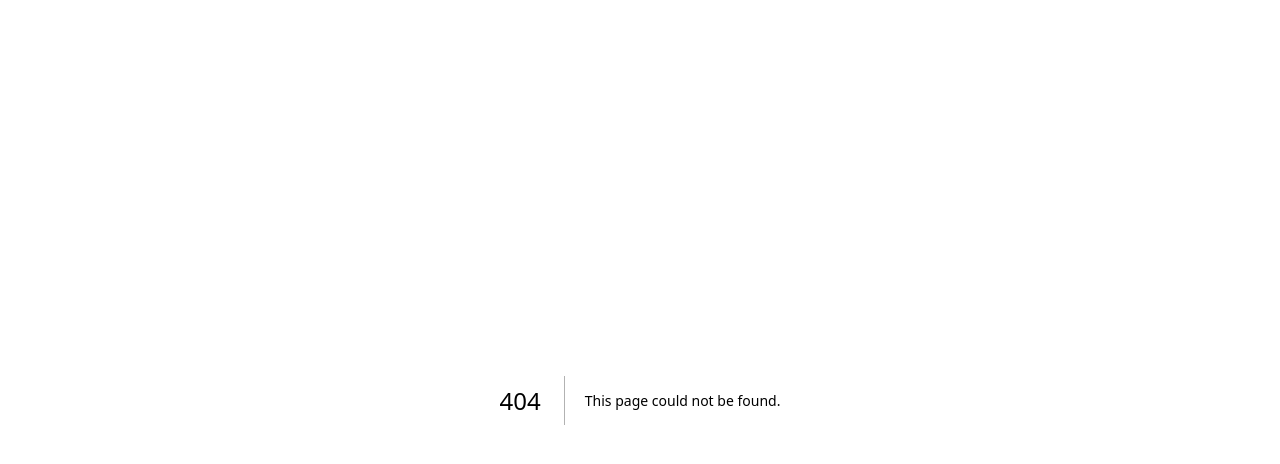
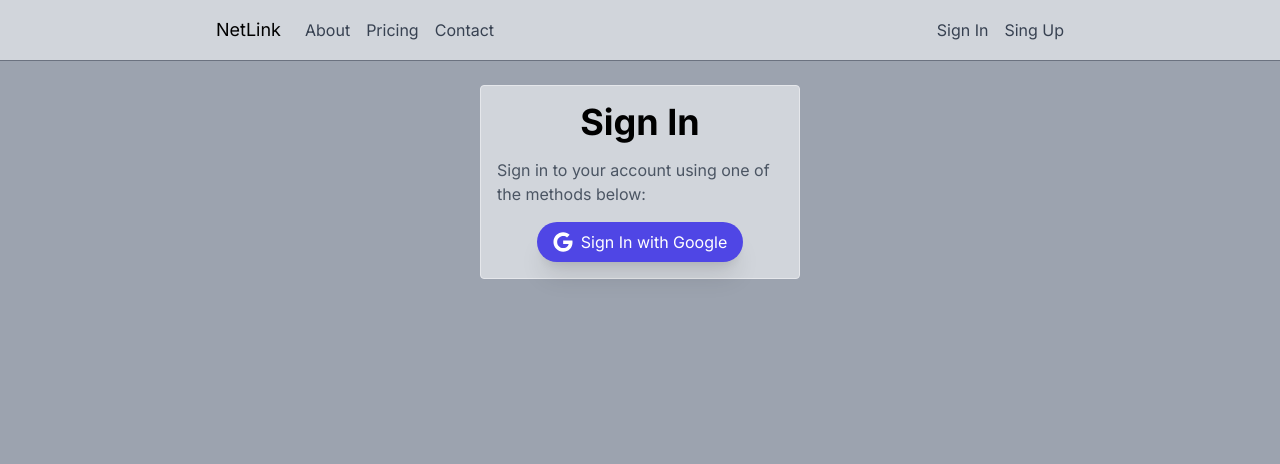
Before and after one commit to Ghostikxd/linktree-clone, a Next.js app: page /login in a window 1280 px wide. Before the commit this address had no page. Shown: the top 464 px of the page. Built offline with nearby package versions, Linux system fonts and the light colour scheme.

Commit message:
first commit/added some ui

```diff
--- /dev/null
+++ b/src/app/api/auth/[...nextauth]/route.ts
@@ -0,0 +1,15 @@
+import NextAuth from 'next-auth'
+import GoogleProvider from 'next-auth/providers/google'
+
+export const authOptions = {
+	providers: [
+		GoogleProvider({
+			clientId: process.env.GOOGLE_CLIENT_ID as string,
+			clientSecret: process.env.GOOGLE_CLIENT_SECRET as string,
+		}),
+	],
+}
+
+const handler = NextAuth(authOptions)
+
+export { handler as GET, handler as POST }
--- a/src/app/globals.css
+++ b/src/app/globals.css
@@ -2,26 +2,6 @@
 @tailwind components;
 @tailwind utilities;
 
-:root {
-  --foreground-rgb: 0, 0, 0;
-  --background-start-rgb: 214, 219, 220;
-  --background-end-rgb: 255, 255, 255;
+body {
+	@apply bg-gray-400;
 }
-
-@media (prefers-color-scheme: dark) {
-  :root {
-    --foreground-rgb: 255, 255, 255;
-    --background-start-rgb: 0, 0, 0;
-    --background-end-rgb: 0, 0, 0;
-  }
-}
-
-body {
-  color: rgb(var(--foreground-rgb));
-  background: linear-gradient(
-      to bottom,
-      transparent,
-      rgb(var(--background-end-rgb))
-    )
-    rgb(var(--background-start-rgb));
-}
--- a/src/app/layout.tsx
+++ b/src/app/layout.tsx
@@ -1,3 +1,4 @@
+import Header from '@/components/Header'
 import type { Metadata } from 'next'
 import { Inter } from 'next/font/google'
 import './globals.css'
@@ -5,18 +6,23 @@ import './globals.css'
 const inter = Inter({ subsets: ['latin'] })
 
 export const metadata: Metadata = {
-  title: 'Create Next App',
-  description: 'Generated by create next app',
+	title: 'NetLink',
+	description: 'LinkTree clone',
 }
 
 export default function RootLayout({
-  children,
+	children,
 }: {
-  children: React.ReactNode
+	children: React.ReactNode
 }) {
-  return (
-    <html lang="en">
-      <body className={inter.className}>{children}</body>
-    </html>
-  )
+	return (
+		<html lang='en'>
+			<body className={inter.className}>
+				<main>
+					<Header />
+					<div className='p-6 max-w-4xl mx-auto'>{children}</div>
+				</main>
+			</body>
+		</html>
+	)
 }
--- /dev/null
+++ b/src/app/login/page.tsx
@@ -0,0 +1,23 @@
+import Button from '@/components/Button'
+import { faGoogle } from '@fortawesome/free-brands-svg-icons'
+
+import { FontAwesomeIcon } from '@fortawesome/react-fontawesome'
+
+const LoginPage = () => {
+	return (
+		<div className=''>
+			<div className='bg-gray-300 border rounded p-4 max-w-xs mx-auto flex flex-col items-center'>
+				<h1 className='mb-4 text-4xl font-bold text-center'>Sign In</h1>
+				<p className='mr-auto text-gray-600 mb-4'>
+					Sign in to your account using one of the methods below:
+				</p>
+				<Button className='flex gap-2 justify-center items-center shadow-lg'>
+					<FontAwesomeIcon icon={faGoogle} className='w-5 h-5' />
+					<span>Sign In with Google</span>
+				</Button>
+			</div>
+		</div>
+	)
+}
+
+export default LoginPage
--- a/src/app/page.tsx
+++ b/src/app/page.tsx
@@ -1,113 +1,9 @@
-import Image from 'next/image'
+import Hero from '@/components/Hero'
 
 export default function Home() {
-  return (
-    <main className="flex min-h-screen flex-col items-center justify-between p-24">
-      <div className="z-10 max-w-5xl w-full items-center justify-between font-mono text-sm lg:flex">
-        <p className="fixed left-0 top-0 flex w-full justify-center border-b border-gray-300 bg-gradient-to-b from-zinc-200 pb-6 pt-8 backdrop-blur-2xl dark:border-neutral-800 dark:bg-zinc-800/30 dark:from-inherit lg:static lg:w-auto  lg:rounded-xl lg:border lg:bg-gray-200 lg:p-4 lg:dark:bg-zinc-800/30">
-          Get started by editing&nbsp;
-          <code className="font-mono font-bold">src/app/page.tsx</code>
-        </p>
-        <div className="fixed bottom-0 left-0 flex h-48 w-full items-end justify-center bg-gradient-to-t from-white via-white dark:from-black dark:via-black lg:static lg:h-auto lg:w-auto lg:bg-none">
-          <a
-            className="pointer-events-none flex place-items-center gap-2 p-8 lg:pointer-events-auto lg:p-0"
-            href="https://vercel.com?utm_source=create-next-app&utm_medium=appdir-template&utm_campaign=create-next-app"
-            target="_blank"
-            rel="noopener noreferrer"
-          >
-            By{' '}
-            <Image
-              src="/vercel.svg"
-              alt="Vercel Logo"
-              className="dark:invert"
-              width={100}
-              height={24}
-              priority
-            />
-          </a>
-        </div>
-      </div>
-
-      <div className="relative flex place-items-center before:absolute before:h-[300px] before:w-[480px] before:-translate-x-1/2 before:rounded-full before:bg-gradient-radial before:from-white before:to-transparent before:blur-2xl before:content-[''] after:absolute after:-z-20 after:h-[180px] after:w-[240px] after:translate-x-1/3 after:bg-gradient-conic after:from-sky-200 after:via-blue-200 after:blur-2xl after:content-[''] before:dark:bg-gradient-to-br before:dark:from-transparent before:dark:to-blue-700 before:dark:opacity-10 after:dark:from-sky-900 after:dark:via-[#0141ff] after:dark:opacity-40 before:lg:h-[360px] z-[-1]">
-        <Image
-          className="relative dark:drop-shadow-[0_0_0.3rem_#ffffff70] dark:invert"
-          src="/next.svg"
-          alt="Next.js Logo"
-          width={180}
-          height={37}
-          priority
-        />
-      </div>
-
-      <div className="mb-32 grid text-center lg:max-w-5xl lg:w-full lg:mb-0 lg:grid-cols-4 lg:text-left">
-        <a
-          href="https://nextjs.org/docs?utm_source=create-next-app&utm_medium=appdir-template&utm_campaign=create-next-app"
-          className="group rounded-lg border border-transparent px-5 py-4 transition-colors hover:border-gray-300 hover:bg-gray-100 hover:dark:border-neutral-700 hover:dark:bg-neutral-800/30"
-          target="_blank"
-          rel="noopener noreferrer"
-        >
-          <h2 className={`mb-3 text-2xl font-semibold`}>
-            Docs{' '}
-            <span className="inline-block transition-transform group-hover:translate-x-1 motion-reduce:transform-none">
-              -&gt;
-            </span>
-          </h2>
-          <p className={`m-0 max-w-[30ch] text-sm opacity-50`}>
-            Find in-depth information about Next.js features and API.
-          </p>
-        </a>
-
-        <a
-          href="https://nextjs.org/learn?utm_source=create-next-app&utm_medium=appdir-template-tw&utm_campaign=create-next-app"
-          className="group rounded-lg border border-transparent px-5 py-4 transition-colors hover:border-gray-300 hover:bg-gray-100 hover:dark:border-neutral-700 hover:dark:bg-neutral-800/30"
-          target="_blank"
-          rel="noopener noreferrer"
-        >
-          <h2 className={`mb-3 text-2xl font-semibold`}>
-            Learn{' '}
-            <span className="inline-block transition-transform group-hover:translate-x-1 motion-reduce:transform-none">
-              -&gt;
-            </span>
-          </h2>
-          <p className={`m-0 max-w-[30ch] text-sm opacity-50`}>
-            Learn about Next.js in an interactive course with&nbsp;quizzes!
-          </p>
-        </a>
-
-        <a
-          href="https://vercel.com/templates?framework=next.js&utm_source=create-next-app&utm_medium=appdir-template&utm_campaign=create-next-app"
-          className="group rounded-lg border border-transparent px-5 py-4 transition-colors hover:border-gray-300 hover:bg-gray-100 hover:dark:border-neutral-700 hover:dark:bg-neutral-800/30"
-          target="_blank"
-          rel="noopener noreferrer"
-        >
-          <h2 className={`mb-3 text-2xl font-semibold`}>
-            Templates{' '}
-            <span className="inline-block transition-transform group-hover:translate-x-1 motion-reduce:transform-none">
-              -&gt;
-            </span>
-          </h2>
-          <p className={`m-0 max-w-[30ch] text-sm opacity-50`}>
-            Explore starter templates for Next.js.
-          </p>
-        </a>
-
-        <a
-          href="https://vercel.com/new?utm_source=create-next-app&utm_medium=appdir-template&utm_campaign=create-next-app"
-          className="group rounded-lg border border-transparent px-5 py-4 transition-colors hover:border-gray-300 hover:bg-gray-100 hover:dark:border-neutral-700 hover:dark:bg-neutral-800/30"
-          target="_blank"
-          rel="noopener noreferrer"
-        >
-          <h2 className={`mb-3 text-2xl font-semibold`}>
-            Deploy{' '}
-            <span className="inline-block transition-transform group-hover:translate-x-1 motion-reduce:transform-none">
-              -&gt;
-            </span>
-          </h2>
-          <p className={`m-0 max-w-[30ch] text-sm opacity-50`}>
-            Instantly deploy your Next.js site to a shareable URL with Vercel.
-          </p>
-        </a>
-      </div>
-    </main>
-  )
+	return (
+		<main>
+			<Hero />
+		</main>
+	)
 }
--- /dev/null
+++ b/src/components/Button.tsx
@@ -0,0 +1,24 @@
+'use client'
+import clsx from 'clsx'
+import { ButtonHTMLAttributes, ReactNode } from 'react'
+
+interface ButtonProps extends ButtonHTMLAttributes<HTMLButtonElement> {
+	children: ReactNode
+}
+
+const Button = ({ children, className, ...rest }: ButtonProps) => {
+	return (
+		<button
+			type='submit'
+			className={clsx([
+				'shadow-xl px-4 py-2 rounded-full text-white bg-indigo-600 duration-150 hover:bg-indigo-500 active:bg-indigo-700',
+				className,
+			])}
+			{...rest}
+		>
+			{children}
+		</button>
+	)
+}
+
+export default Button
--- /dev/null
+++ b/src/components/Header.tsx
@@ -0,0 +1,27 @@
+import Link from 'next/link'
+
+const Header = () => {
+	return (
+		<header className=' bg-gray-300 border-b border-gray-500  py-4'>
+			<div className='max-w-4xl flex justify-between mx-auto px-6'>
+				<div className='flex gap-6 items-baseline '>
+					<Link href={'/'} className='text-lg'>
+						NetLink
+					</Link>
+					<nav className='flex  gap-4 text-gray-700'>
+						<Link href={'/about'}>About</Link>
+						<Link href={'/pricing'}>Pricing</Link>
+						<Link href={'/contact'}>Contact</Link>
+					</nav>
+				</div>
+
+				<nav className='flex items-center gap-4 text-gray-700'>
+					<Link href={'/login'}>Sign In</Link>
+					<Link href={'/sing-up'}>Sing Up</Link>
+				</nav>
+			</div>
+		</header>
+	)
+}
+
+export default Header
--- /dev/null
+++ b/src/components/Hero.tsx
@@ -0,0 +1,20 @@
+import HeroForm from './HeroForm'
+
+const Hero = () => {
+	return (
+		<section className='pt-32'>
+			<div className='max-w-md'>
+				<h1 className='text-6xl font-bold'>
+					Your one link
+					<br /> for everything
+				</h1>
+				<h2 className='text-gray-700 text-xl mt-6'>
+					Share your links, social profiles, contact info and more on one page
+				</h2>
+			</div>
+			<HeroForm />
+		</section>
+	)
+}
+
+export default Hero
--- /dev/null
+++ b/src/components/HeroForm.tsx
@@ -0,0 +1,20 @@
+import Button from './Button'
+
+const HeroForm = () => {
+	return (
+		<form className='flex mt-4 items-center  '>
+			<div className=' rounded overflow-hidden flex items-center shadow-xl focus-within:outline-4 focus-within:ring-2 focus-within:ring-indigo-500 '>
+				<span className='bg-white py-2 pl-2 text-gray-500'>netlink.co/</span>
+				<input
+					type='text'
+					placeholder='yourname'
+					className='py-2  text-gray-500 outline-none'
+				/>
+			</div>
+
+			<Button className='ml-2'>Join for free</Button>
+		</form>
+	)
+}
+
+export default HeroForm
--- a/tailwind.config.ts
+++ b/tailwind.config.ts
@@ -15,6 +15,6 @@ const config: Config = {
 			},
 		},
 	},
-  plugins: [],
+	plugins: [], //require("daisyui")
 }
 export default config
```
Also changed, not shown: package.json (+13 -5 lines), tsconfig.json (indentation only), 2 other files (tests, documents, lock files or other folders). Lines whose indentation alone changed are shown as unchanged.
